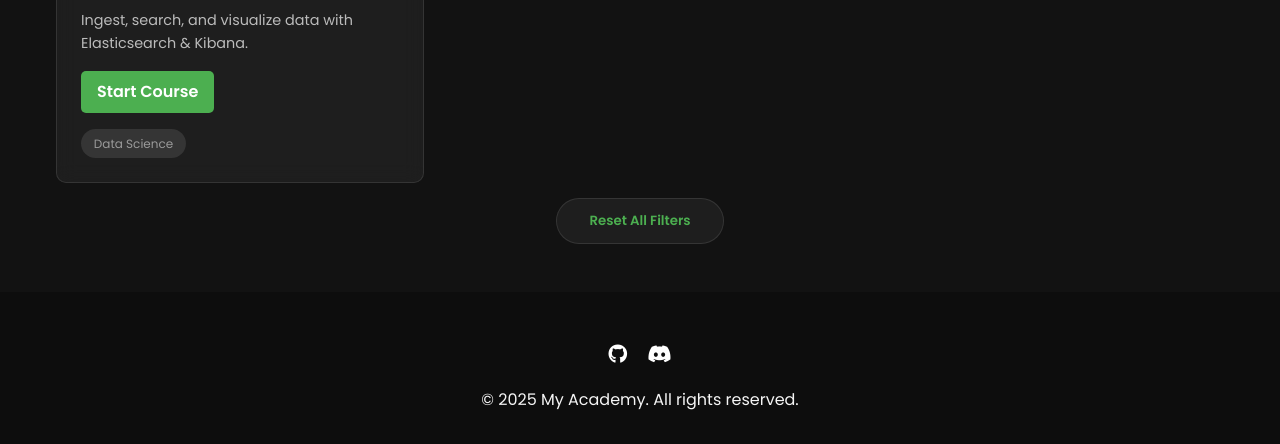
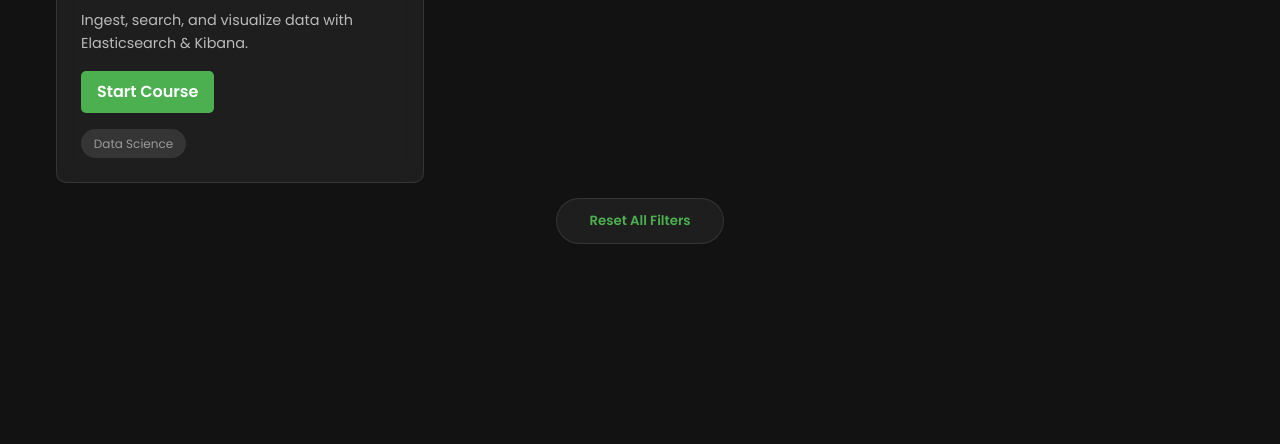
Before and after one commit to BrahimSAA/all, a plain HTML site: page index.html in a window 1280 px wide. Shown: the part 7184-7628 px from the top of the page. After the commit the page ends 7460 px from the top, so only its background shows below. Drawn offline with Linux system fonts and the light colour scheme.

Commit message:
Update index.html

```diff
--- a/index.html
+++ b/index.html
@@ -45,14 +45,6 @@
         <button id="reset-search" class="reset-btn">Reset All Filters</button>
     </div>
 
-    <footer>
-        <div class="social-links">
-            <a href="#" aria-label="GitHub"><i class="fab fa-github"></i></a>
-            <a href="#" aria-label="Discord"><i class="fab fa-discord"></i></a>
-        </div>
-        <p>© 2025 My Academy. All rights reserved.</p>
-    </footer>
-
     <script src="script.js"></script>
 </body>
 </html>
```
